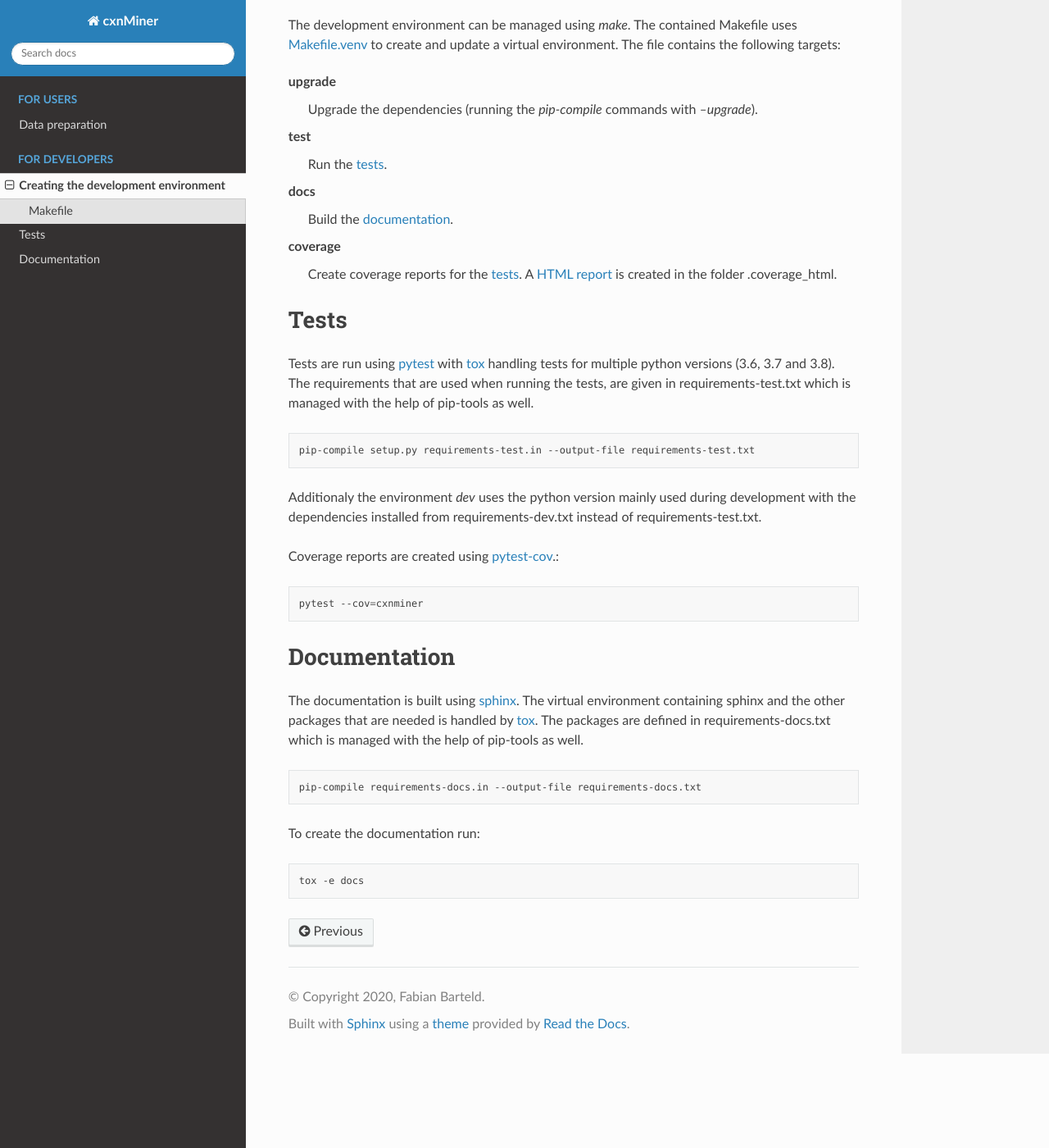
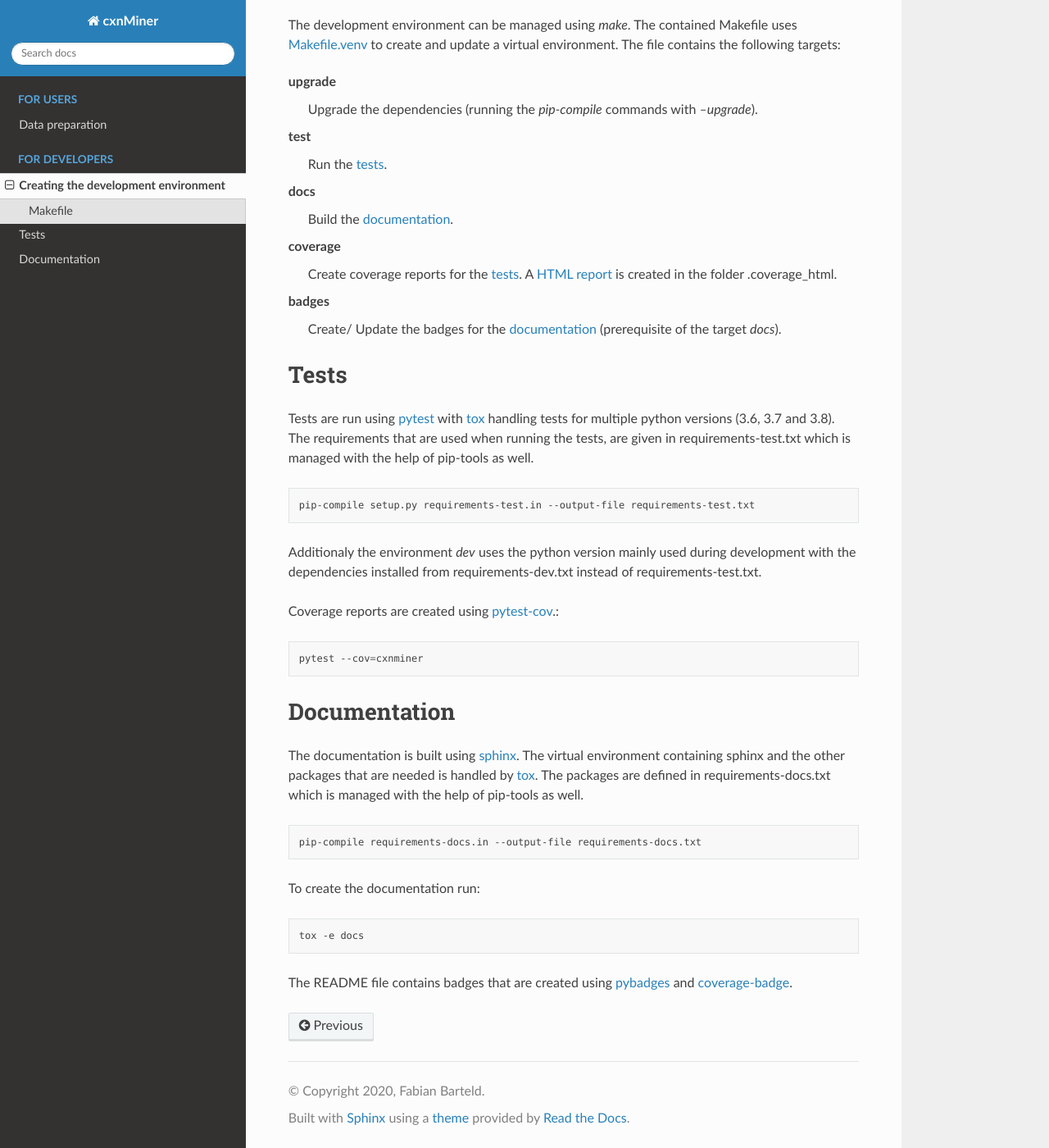
Before and after one commit to fab-bar/cxnMiner, a Sphinx documentation site: the page built from docs/development.rst, in a window 1280 px wide and 1400 px high, scrolled down 973 px. Shown: the whole window at 82% size. Built offline with Sphinx 7.4.7 and the Read the Docs theme 2.0.0, drawn with Linux system fonts in a browser that asks for light colours.

Commit message:
Add badges

```diff
--- a/docs/conf.py
+++ b/docs/conf.py
@@ -47,6 +47,7 @@ exclude_patterns = ['_build']
 #
 html_theme = 'sphinx_rtd_theme'
 
+html_static_path = ['../_static/']
 
 # -- Options for LaTeX output ------------------------------------------------
 
--- a/docs/development.rst
+++ b/docs/development.rst
@@ -57,6 +57,9 @@ coverage
   Create coverage reports for the :ref:`tests <tests>`. A `HTML report
   <https://coverage.readthedocs.io/en/coverage-5.0.3/cmd.html#html-annotation>`_
   is created in the folder .coverage_html.
+badges
+  Create/ Update the badges for the :ref:`documentation <docs>`
+  (prerequisite of the target `docs`).
 
 .. _tests:
 
@@ -103,3 +106,7 @@ To create the documentation run:
 .. code-block:: bash
 
    tox -e docs
+
+The README file contains badges that are created using `pybadges
+<https://github.com/google/pybadges>`_ and `coverage-badge
+<https://github.com/dbrgn/coverage-badge>`_.
--- a/docs/index.rst
+++ b/docs/index.rst
@@ -1,5 +1,5 @@
 .. mdinclude:: ../README.md
-   :end-line: 4
+   :end-line: 6
 
 .. toctree::
    :maxdepth: 1
--- a/requirements-dev.txt
+++ b/requirements-dev.txt
@@ -16,6 +16,7 @@ catalogue==1.0.0          # via spacy, thinc
 certifi==2019.11.28       # via requests
 chardet==3.0.4            # via requests
 conllu==2.3.2
+coverage-badge==1.0.1
 coverage==5.0.3           # via pytest-cov
 cymem==2.0.3              # via preshed, spacy, thinc
 https://github.com/explosion/spacy-models/releases/download/de_core_news_sm-2.2.0/de_core_news_sm-2.2.0.tar.gz#egg=de_core_news_sm
@@ -37,8 +38,10 @@ importlib-resources==1.3.1  # via virtualenv
 ipython-genutils==0.2.0   # via traitlets
 ipython==7.9.0
 jedi==0.16.0              # via ipython
+jinja2==2.11.1            # via pybadges
 jmespath==0.9.5           # via boto3, botocore
 makefun==1.7.0            # via decopatch, pytest-cases
+markupsafe==1.1.1         # via jinja2
 more-itertools==8.2.0     # via pytest
 murmurhash==1.0.2         # via preshed, spacy, thinc
 numpy==1.18.1             # via blis, gensim, scipy, spacy, thinc
@@ -56,6 +59,7 @@ ptyprocess==0.6.0         # via pexpect
 py==1.8.1                 # via pytest, tox
 pyasn1-modules==0.2.8     # via google-auth
 pyasn1==0.4.8             # via pyasn1-modules, rsa
+pybadges==2.2.1
 pygments==2.6.1           # via ipython
 pyparsing==2.4.6          # via packaging
 pytest-cases==1.12.3
@@ -63,7 +67,7 @@ pytest-cov==2.8.1
 pytest==5.4.1
 python-dateutil==2.8.0    # via botocore
 pytz==2019.3              # via google-api-core
-requests==2.23.0          # via google-api-core, smart-open, spacy
+requests==2.23.0          # via google-api-core, pybadges, smart-open, spacy
 rsa==4.0                  # via google-auth
 s3transfer==0.3.3         # via boto3
 scipy==1.4.1              # via gensim
```
Also changed, not shown: README.md (+2 -0 lines), _static/coverage.svg (added), _static/license.svg (added), 2 other files.
